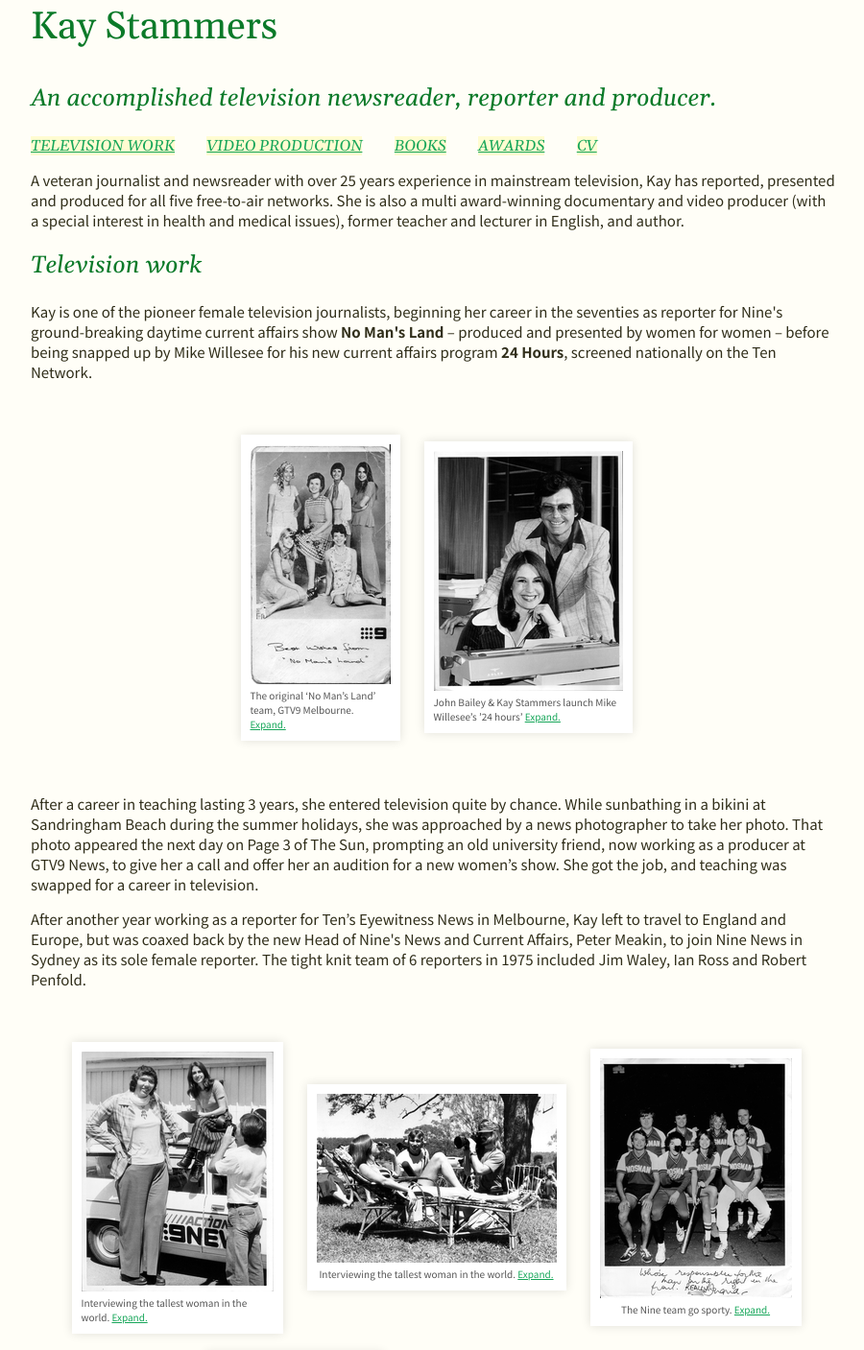
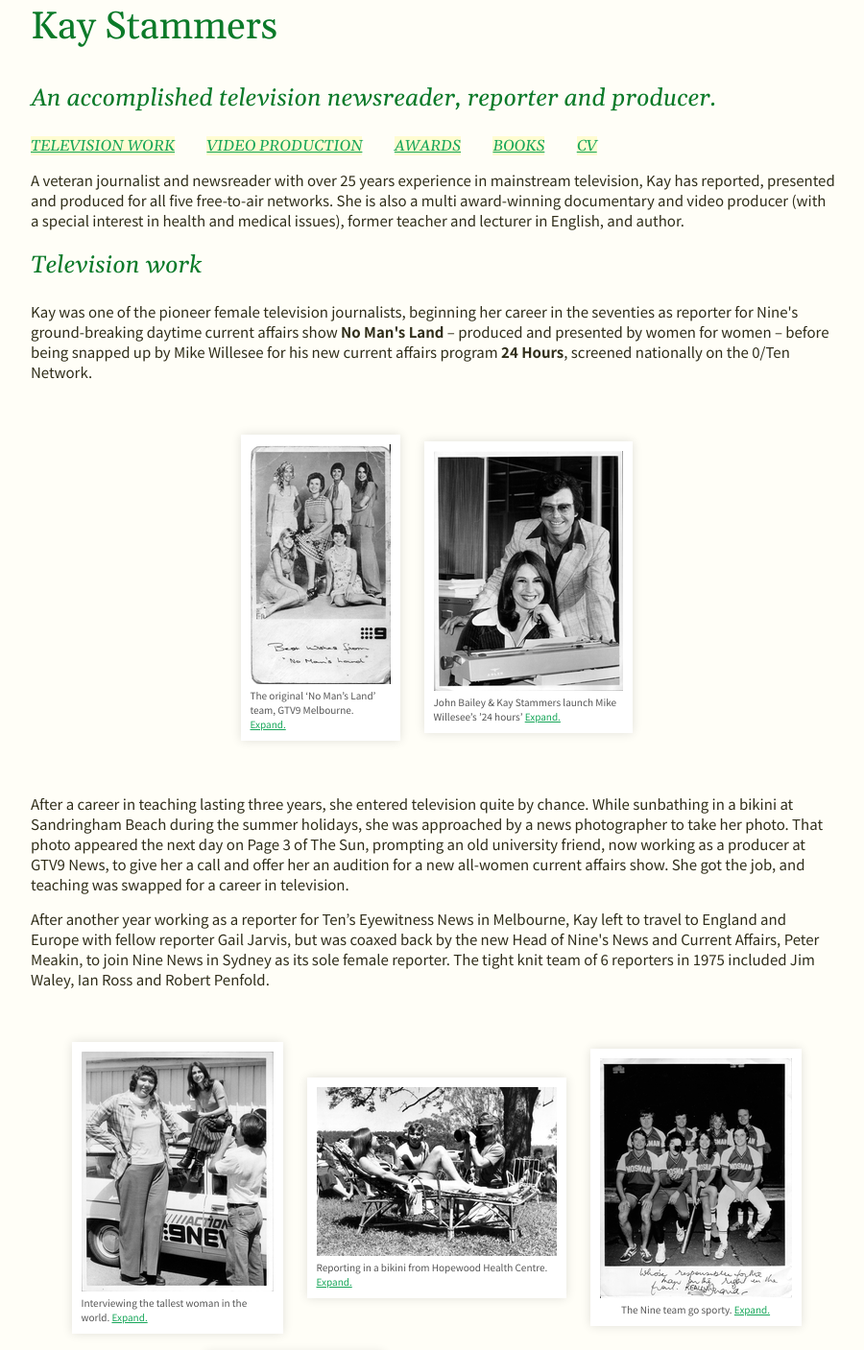
Before and after one commit to rupertparry/kaystammers.com.au, a plain HTML site: page index.html in a window 1280 px wide. Shown: the part 38-1445 px from the top of the page at 96% size, without its empty margins (188-1088 px from the left). Drawn offline with nearby package versions, Linux system fonts and the light colour scheme.

Commit message:
First draft completed

```diff
--- a/index.html
+++ b/index.html
@@ -15,9 +15,9 @@
           <ul>
             <li><a href="#television">Television work</a></li>
             <li><a href="#video-production">Video production</a></li>
+            <li><a href="#awards">Awards</a></li>
             <li><a href="#book-list">Books</a></li>
-            <li><a href="#awards">Awards</a></li>
-            <li><a href="#more-information">CV</a></li>
+            <li><a href="#more-informationgi">CV</a></li>
           </ul>
         </nav>
 
@@ -29,7 +29,7 @@
         <h2>Television work</h2>
 
         <p>
-          Kay is one of the pioneer female television journalists, beginning her career in the seventies as reporter for Nine's ground-breaking daytime current affairs show <span class="title">No Man's Land</span> –  produced and presented by women for women – before being snapped up by Mike Willesee for his new current affairs program <span class="title">24 Hours</span>, screened nationally on the Ten Network.
+          Kay was one of the pioneer female television journalists, beginning her career in the seventies as reporter for Nine's ground-breaking daytime current affairs show <span class="title">No Man's Land</span> –  produced and presented by women for women – before being snapped up by Mike Willesee for his new current affairs program <span class="title">24 Hours</span>, screened nationally on the 0/Ten Network.
         </p>
 
         <div class="gallery">
@@ -61,10 +61,10 @@
         </div>
 
         <p>
-          After a career in teaching lasting 3 years, she entered television  quite by chance. While sunbathing in a bikini at Sandringham Beach during the summer holidays, she was approached by a news photographer to take her photo. That photo appeared the next day on Page 3 of The Sun, prompting an old university friend, now working as a producer at GTV9 News, to give her a call and offer her an audition for a new women’s show. She got the job, and teaching was swapped for a career in television.
+          After a career in teaching lasting three years, she entered television  quite by chance. While sunbathing in a bikini at Sandringham Beach during the summer holidays, she was approached by a news photographer to take her photo. That photo appeared the next day on Page 3 of The Sun, prompting an old university friend, now working as a producer at GTV9 News, to give her a call and offer her an audition for a new all-women current affairs show. She got the job, and teaching was swapped for a career in television.
         </p>
         <p>
-          After another year working as a reporter for Ten’s Eyewitness News in Melbourne, Kay left to travel to England and Europe, but was coaxed back by the new Head of Nine's News and Current Affairs, Peter Meakin, to join Nine News in Sydney as its sole female reporter. The tight knit team of 6 reporters in 1975 included Jim Waley, Ian Ross and Robert Penfold.
+          After another year working as a reporter for Ten’s Eyewitness News in Melbourne, Kay left to travel to England and Europe with fellow reporter Gail Jarvis, but was coaxed back by the new Head of Nine's News and Current Affairs, Peter Meakin, to join Nine News in Sydney as its sole female reporter. The tight knit team of 6 reporters in 1975 included Jim Waley, Ian Ross and Robert Penfold.
         </p>
 
         <div class="gallery">
@@ -85,11 +85,11 @@
             <a href="images/hopewood-health-centre.png" target="_blank">
               <img
                 src="images/thumbnails/hopewood-health-centre.png"
-                alt="Interviewing the tallest woman in the world."
+                alt="Reporting in a bikini from Hopewood Health Centre."
               />
             </a>
             <figcaption>
-              Interviewing the tallest woman in the world.
+              Reporting in a bikini from Hopewood Health Centre.
               <a href="images/hopewood-health-centre.png">Expand.</a>
             </figcaption>
           </figure>
@@ -349,7 +349,7 @@
         </ul>
       </section>
       <section id="more-information">
-        <h2>More information</h2>
+        <h2>Curriculum Vitae</h2>
         <p>Download <a href=""></a>Kay's CV here.</p>
       </section>
     </div>
```
Also changed, not shown: package.json (deleted, +0 -16 lines), 1 other file.
